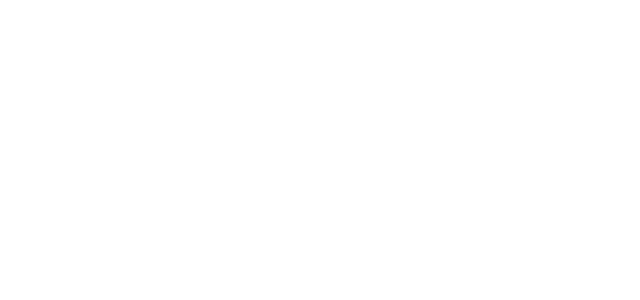
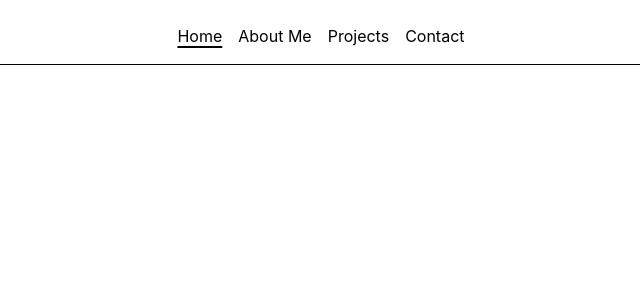
Before and after one commit to TheKing349/about-me-website, a Next.js app: page / in a window 1280 px wide. Shown: the top 300 px of the page, without its empty margins (319-959 px from the left). Built offline with nearby package versions, Linux system fonts and the light colour scheme.

Commit message:
Add navbar

```diff
--- /dev/null
+++ b/src/app/components/Navbar.tsx
@@ -0,0 +1,35 @@
+'use client';
+
+import Link from 'next/link';
+import { usePathname } from 'next/navigation';
+
+export default function() {
+  const pathname = usePathname();
+
+  const navLinks = [
+    { name: 'Home', href: '/' },
+    { name: 'About Me', href: '/about' },
+    { name: 'Projects', href: '/projects' },
+    { name: 'Contact', href: '/contact' },
+  ];
+
+  return (
+    <nav className="flex justify-center gap-4 p-4 pt-6 border-b">
+      {navLinks.map((link) => {
+        const isActive = pathname === link.href;
+
+        return (
+          <Link
+            key={link.name}
+            href={link.href}
+            className={`no-underline hover:underline ${
+              isActive ? 'underline decoration-2 underline-offset-4' : ''
+            }`}
+          >
+            {link.name}
+          </Link>
+        );
+      })}
+    </nav>
+  );
+}
--- a/src/app/page.tsx
+++ b/src/app/page.tsx
@@ -1,3 +1,9 @@
+import Header from "./components/Navbar";
+
 export default function Home() {
-
+  return (
+    <>
+      <Header />
+    </>
+  )
 }
```
